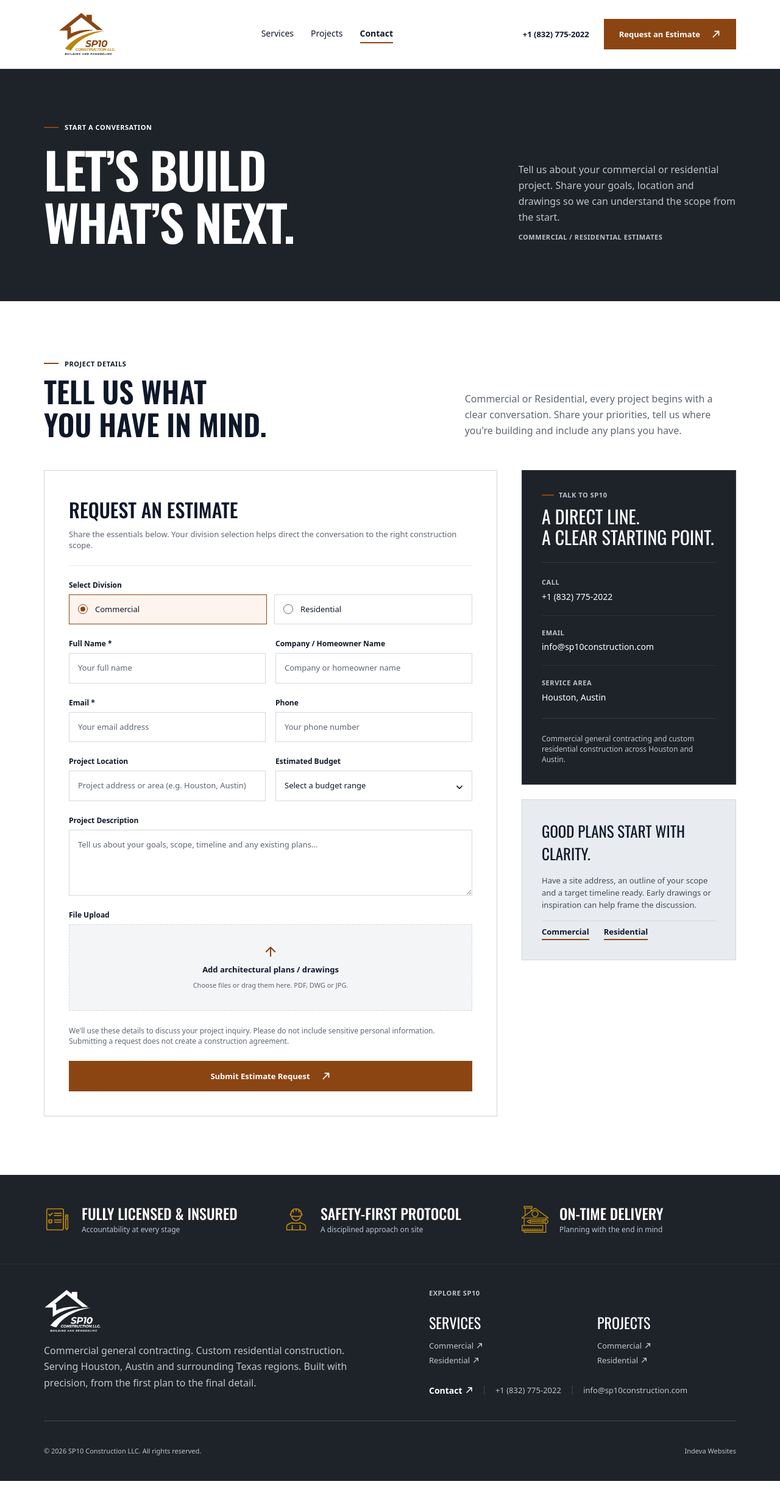
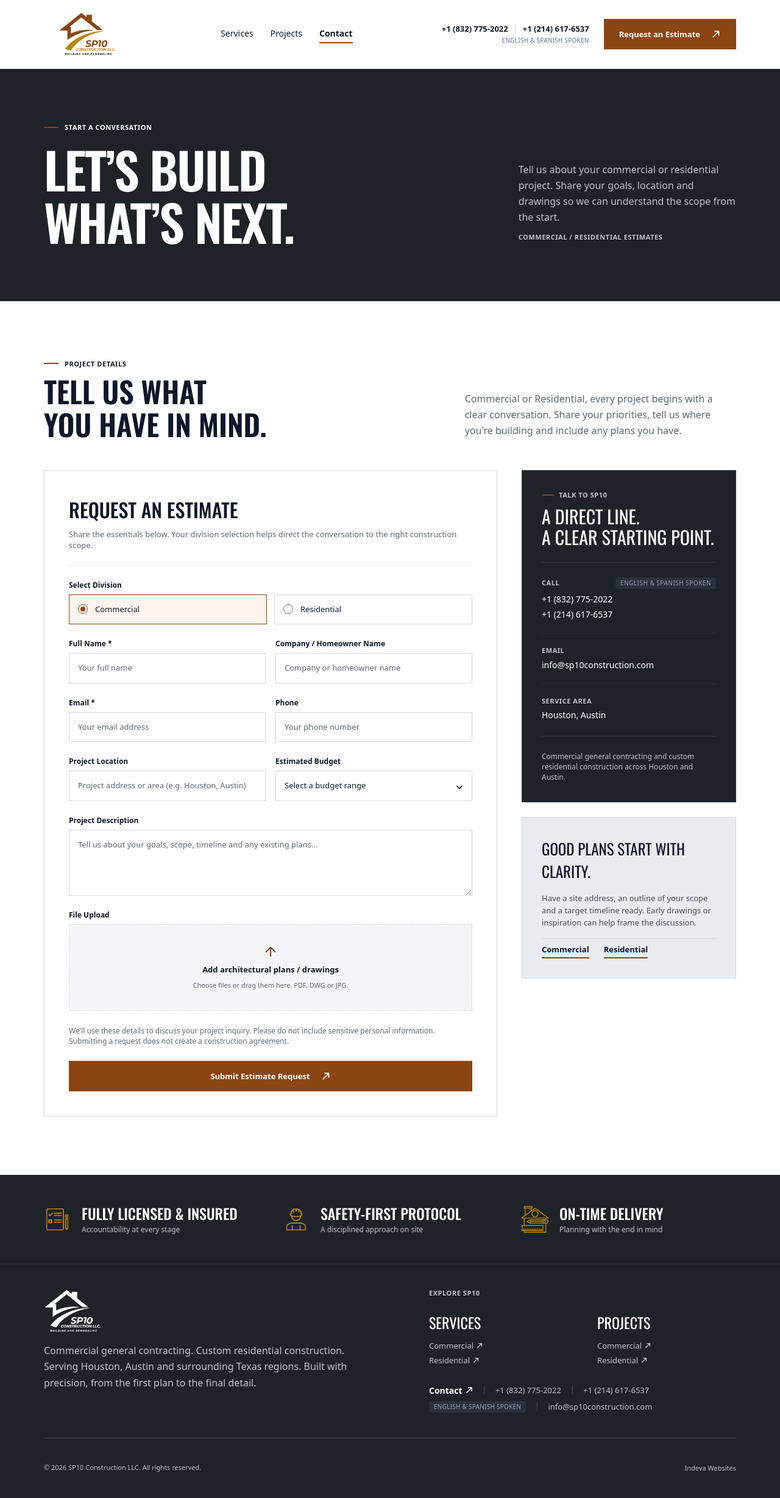
Before and after one commit to cgdiazv/sp10-construction, a Next.js app: page /contact in a window 1280 px wide. Shown: the whole page at 61% size. Before the commit the page ends 2429 px from the top, so only its background shows below. Built offline with nearby package versions, Linux system fonts and the light colour scheme.

Commit message:
Add phone number

```diff
--- a/components/EstimateForm.tsx
+++ b/components/EstimateForm.tsx
@@ -390,13 +390,23 @@ export default function EstimateForm({
               <div className="w-full h-[1px] bg-[#343a40]" />
 
               <div className="flex flex-col gap-5 font-sans">
-                <div className="flex flex-col gap-1">
+                <div className="flex flex-col gap-1.5">
+                  <div className="flex items-center justify-between">
                     <span className="text-[11px] font-semibold text-[#bfc5ce] uppercase tracking-wider">
                       CALL
                     </span>
+                    <span className="text-[10px] uppercase font-medium tracking-wider text-[#94a3b8] bg-[#2a303c] px-2 py-0.5 rounded-sm">
+                      English &amp; Spanish Spoken
+                    </span>
+                  </div>
+                  <div className="flex flex-col gap-1">
                     <a href="tel:+18327752022" className="text-[14px] text-white hover:text-[#bfc5ce] transition-colors">
                       +1 (832) 775-2022
                     </a>
+                    <a href="tel:+12146176537" className="text-[14px] text-white hover:text-[#bfc5ce] transition-colors">
+                      +1 (214) 617-6537
+                    </a>
+                  </div>
                 </div>
 
                 <div className="w-full h-[1px] bg-[#343a40]/60" />
--- a/components/Footer.tsx
+++ b/components/Footer.tsx
@@ -105,6 +105,16 @@ export default function Footer() {
               </a>
               <span className="text-[#454b54] hidden sm:inline">|</span>
               <a
+                href="tel:+12146176537"
+                className="font-sans text-[13px] text-[#bfc5ce] hover:text-white transition-colors"
+              >
+                +1 (214) 617-6537
+              </a>
+              <span className="font-sans text-[10px] font-medium tracking-wide uppercase text-[#94a3b8] bg-[#2a303c] px-2 py-0.5 rounded-sm">
+                English &amp; Spanish Spoken
+              </span>
+              <span className="text-[#454b54] hidden sm:inline">|</span>
+              <a
                 href="mailto:info@sp10construction.com"
                 className="font-sans text-[13px] text-[#bfc5ce] hover:text-white transition-colors"
               >
--- a/components/Header.tsx
+++ b/components/Header.tsx
@@ -65,12 +65,26 @@ export default function Header({ currentPage }: HeaderProps) {
 
         {/* Direct Actions */}
         <div className="flex items-center gap-6">
+          <div className="flex flex-col items-end gap-1">
+            <div className="flex items-center gap-2.5">
               <a
                 href="tel:+18327752022"
                 className="font-sans font-semibold text-[13px] leading-[16px] text-[#0f172a] hover:text-[#8b4513] transition-colors"
               >
                 +1 (832) 775-2022
               </a>
+              <span className="text-[#cbd5e1] text-xs">|</span>
+              <a
+                href="tel:+12146176537"
+                className="font-sans font-semibold text-[13px] leading-[16px] text-[#0f172a] hover:text-[#8b4513] transition-colors"
+              >
+                +1 (214) 617-6537
+              </a>
+            </div>
+            <span className="font-sans text-[10px] font-medium tracking-wide uppercase text-[#64748b]">
+              English &amp; Spanish Spoken
+            </span>
+          </div>
           <Link
             href="/contact"
             className="inline-flex items-center justify-center gap-[18px] bg-[#8b4513] hover:bg-[#73390f] text-white border border-[#8b4513] py-4 px-6 transition-colors rounded-none font-sans font-semibold text-[13px] leading-[16px]"
@@ -84,7 +98,7 @@ export default function Header({ currentPage }: HeaderProps) {
       {/* Mobile Header */}
       <div className="lg:hidden w-full px-6 pt-1 pb-5 flex flex-col gap-3">
         {/* Brand and Phone */}
-        <div className="flex items-center justify-between">
+        <div className="flex items-center justify-between gap-2">
           <Link href="/" aria-label="SP10 Construction Home">
             <div className="w-[112px] h-[84px] relative flex items-center">
               <Image
@@ -97,12 +111,26 @@ export default function Header({ currentPage }: HeaderProps) {
               />
             </div>
           </Link>
+          <div className="flex flex-col items-end gap-1 text-right">
+            <div className="flex flex-col xs:flex-row items-end xs:items-center gap-0.5 xs:gap-2">
               <a
                 href="tel:+18327752022"
                 className="font-sans font-semibold text-[12px] leading-[15px] text-[#0f172a] hover:text-[#8b4513] transition-colors"
               >
                 +1 (832) 775-2022
               </a>
+              <span className="text-[#cbd5e1] text-xs hidden xs:inline">|</span>
+              <a
+                href="tel:+12146176537"
+                className="font-sans font-semibold text-[12px] leading-[15px] text-[#0f172a] hover:text-[#8b4513] transition-colors"
+              >
+                +1 (214) 617-6537
+              </a>
+            </div>
+            <span className="font-sans text-[9px] font-medium tracking-wide uppercase text-[#64748b]">
+              English &amp; Spanish Spoken
+            </span>
+          </div>
         </div>
 
         {/* Navigation Row */}
```
Lines whose indentation alone changed are shown as unchanged.
